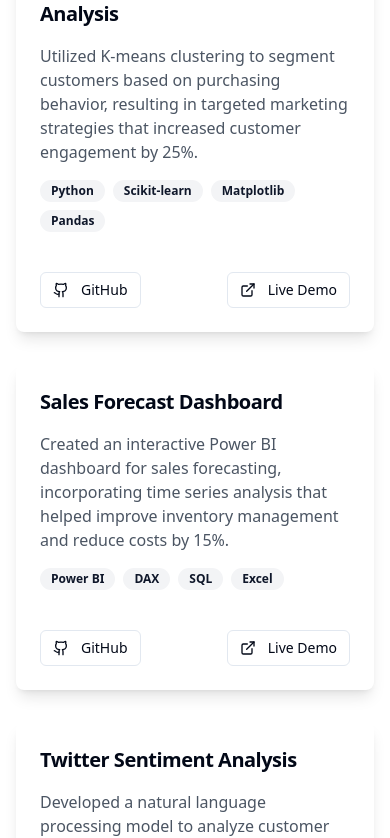
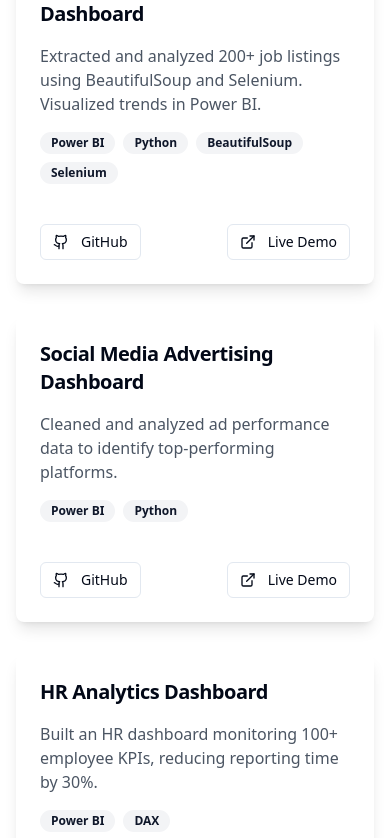
Before and after one commit to Sohila-Khaled-Abbas/sohila-data-showcase, a React (Vite) app: page / in a window 390 px wide. Shown: the part 3106-3944 px from the top of the page. Built offline with nearby package versions, Linux system fonts and the light colour scheme.

Commit message:
feat: Add Projects section
Implement a responsive Projects section with project cards, including title, description, tools, and GitHub links.

```diff
--- a/src/components/Projects.tsx
+++ b/src/components/Projects.tsx
@@ -7,24 +7,24 @@ import { Github, ExternalLink } from "lucide-react";
 const Projects = () => {
   const projects = [
     {
-      title: "Customer Segmentation Analysis",
-      description: "Utilized K-means clustering to segment customers based on purchasing behavior, resulting in targeted marketing strategies that increased customer engagement by 25%.",
-      tools: ["Python", "Scikit-learn", "Matplotlib", "Pandas"],
-      githubLink: "https://github.com/username/customer-segmentation",
+      title: "Wuzzuf Job Market Analysis Dashboard",
+      description: "Extracted and analyzed 200+ job listings using BeautifulSoup and Selenium. Visualized trends in Power BI.",
+      tools: ["Power BI", "Python", "BeautifulSoup", "Selenium"],
+      githubLink: "https://github.com/Sohila-Khaled-Abbas/Wuzzuf-Job-Market-Analysis",
       liveLink: "#",
     },
     {
-      title: "Sales Forecast Dashboard",
-      description: "Created an interactive Power BI dashboard for sales forecasting, incorporating time series analysis that helped improve inventory management and reduce costs by 15%.",
-      tools: ["Power BI", "DAX", "SQL", "Excel"],
-      githubLink: "https://github.com/username/sales-dashboard",
+      title: "Social Media Advertising Dashboard",
+      description: "Cleaned and analyzed ad performance data to identify top-performing platforms.",
+      tools: ["Power BI", "Python"],
+      githubLink: "https://github.com/Sohila-Khaled-Abbas/Social-Media-Advertising-Dashboard",
       liveLink: "#",
     },
     {
-      title: "Twitter Sentiment Analysis",
-      description: "Developed a natural language processing model to analyze customer sentiment from Twitter data, providing valuable insights for product development and customer service improvements.",
-      tools: ["Python", "NLTK", "Tensorflow", "Tweepy"],
-      githubLink: "https://github.com/username/twitter-sentiment",
+      title: "HR Analytics Dashboard",
+      description: "Built an HR dashboard monitoring 100+ employee KPIs, reducing reporting time by 30%.",
+      tools: ["Power BI", "DAX"],
+      githubLink: "https://github.com/Sohila-Khaled-Abbas/HR-Analytics-Dashboard",
       liveLink: "#",
     },
   ];
@@ -40,7 +40,7 @@ const Projects = () => {
 
         <div className="grid grid-cols-1 md:grid-cols-2 lg:grid-cols-3 gap-8 max-w-6xl mx-auto">
           {projects.map((project, index) => (
-            <Card key={index} className="shadow-lg border-none hover:shadow-xl transition-shadow duration-300">
+            <Card key={index} className="shadow-lg border-none">
               <CardHeader className="pb-0">
                 <CardTitle className="text-xl">{project.title}</CardTitle>
               </CardHeader>
```
